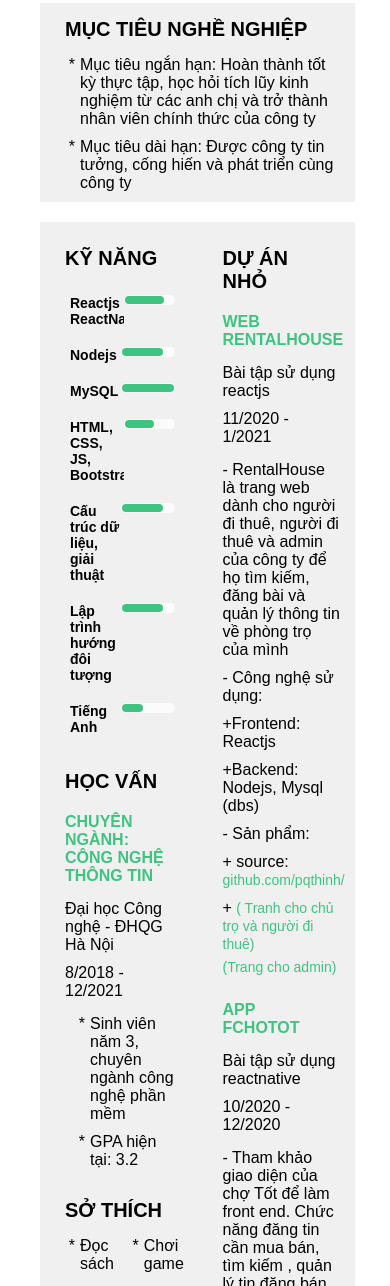
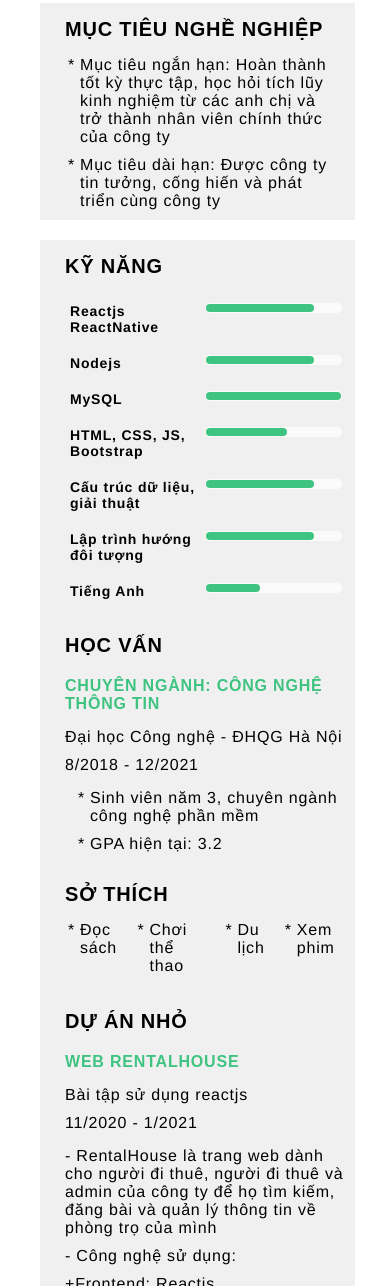
Before and after one commit to pqthinh/htmlcss, a plain HTML site: page cv-pqthinh/mycv.html in a window 390 px wide. Shown: the part 580-1866 px from the top of the page. Drawn offline with Linux system fonts and the light colour scheme.

Commit message:
edi cv pqthinh

```diff
--- a/cv-pqthinh/css/mycv.css
+++ b/cv-pqthinh/css/mycv.css
@@ -5,7 +5,8 @@
     margin: 0;
     background: #f0f0f0;
     /* font-family: "Times New Roman", Times, serif; */
-    font-family: Arial, Helvetica, sans-serif;
+    font-family: helvetica neue,Helvetica,Arial,sans-serif;
+    letter-spacing: 0.8px;
 }
 
 .container{
@@ -74,12 +75,6 @@
     padding: 10px 0;
 }
 
-@media only screen and (max-width: 500px) {
-    .info {
-        display: inline;
-    }
-}
-
 .info .contact {
     display: flex;
     padding: 5px;
@@ -118,6 +113,10 @@ ul li {
     list-style-type: '*';
     margin-left: 20px;
     padding: 5px;
+}
+
+.cv_content {
+    display: flex;
 }
 
 .contentbar {
@@ -165,17 +164,6 @@ ul li {
 .l100{
     width: 100%;
 }
-/*
-@keyframes load {
-    0% { width: 0; }
-    20% {width: 20%;}
-    40% {width: 40%;}
-    60% {width: 60%;}
-    80% {width: 80%;}
-    100% { width: 100%; }
-} */
-
-/* blocl skill */
 
 .skill {
     display: flex;
@@ -212,3 +200,17 @@ a{
     font-size: 14px;
     color: #3FC380;
 }
+
+@media only screen and (max-width: 500px) {
+    .info {
+        display: inline;
+    }
+
+    .cv_content {
+        display: block;
+    }
+
+    .contentbar, .skill {
+        width: 95%;
+    }
+}
--- a/cv-pqthinh/mycv.html
+++ b/cv-pqthinh/mycv.html
@@ -59,7 +59,7 @@
         </section>
 
         <section class="top">
-            <div style="display: flex;">
+            <div class="cv_content">
                 <div class="contentbar">
                     <div class="block">
                         <div class="bold title">Kỹ năng</div>
@@ -146,7 +146,9 @@
                         <div class="bold title">Sở thích </div>
                         <ul style="display: flex;justify-content: space-around;">
                             <li>Đọc sách</li>
-                            <li> Chơi game</li>
+                            <li>Chơi thể thao</li>
+                            <li>Du lịch</li>
+                            <li>Xem phim</li>
                         </ul>
                     </div>
                 </div>
```
Also changed, not shown: crud-html-ajax/test.html (+1 -1 lines).
